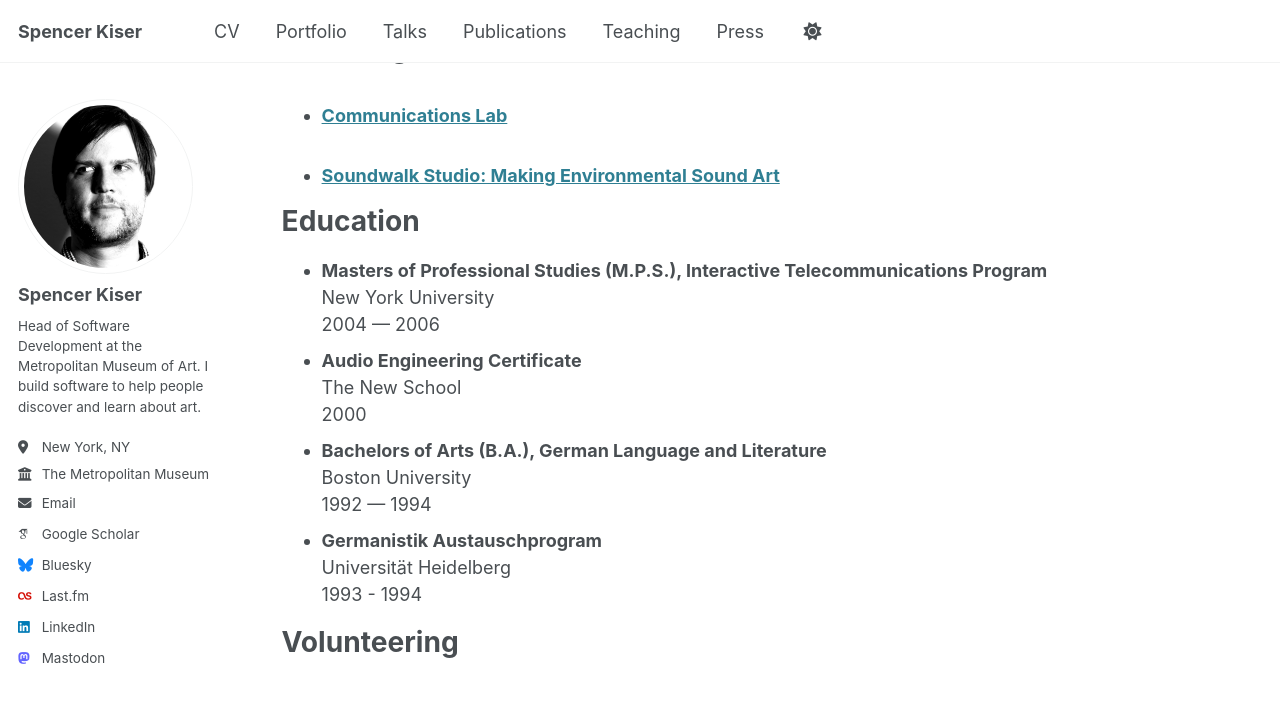
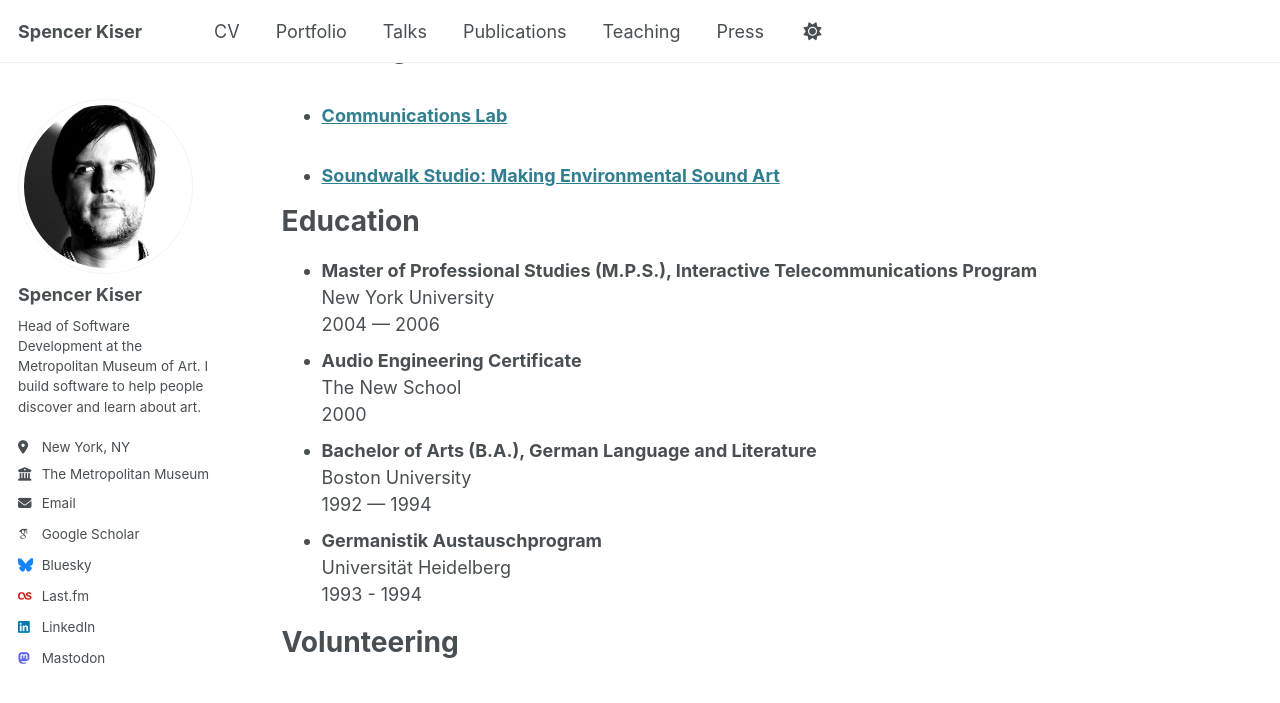
Before and after one commit to spencerk/spencerk.github.io, a Jekyll site: the page built from _pages/cv.md, in a window 1280 px wide and 900 px high, scrolled down 1274 px. Shown: the top 703 px of the window. Built offline with Jekyll 4.4.1, drawn with Linux system fonts in a browser that asks for light colours; some web fonts are replaced.

Commit message:
update education

```diff
--- a/_pages/cv.md
+++ b/_pages/cv.md
@@ -48,13 +48,13 @@
 
 Education
 ======
-* **Masters of Professional Studies (M.P.S.), Interactive Telecommunications Program**
+* **Master of Professional Studies (M.P.S.), Interactive Telecommunications Program**
   New York University
   2004 — 2006
 * **Audio Engineering Certificate**
   The New School
   2000
-* **Bachelors of Arts (B.A.), German Language and Literature**
+* **Bachelor of Arts (B.A.), German Language and Literature**
   Boston University
   1992 — 1994
 * **Germanistik Austauschprogram**
```
